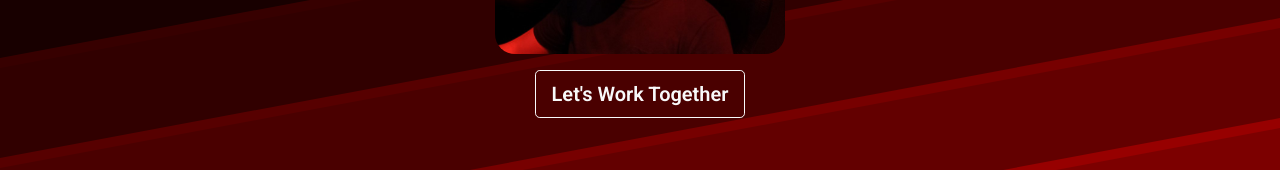
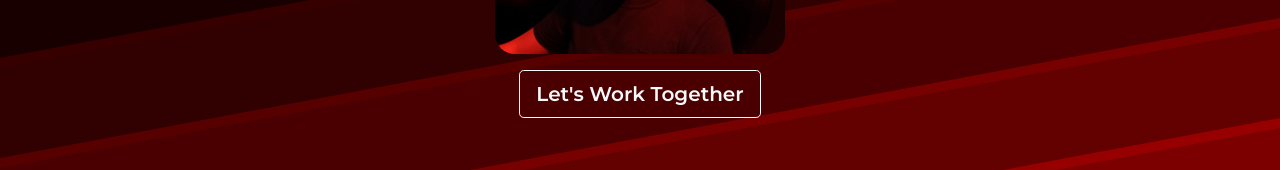
Before and after one commit to Marsyleeno01/portfolio, a plain HTML site: page index.html in a window 1280 px wide. Shown: the part 392-562 px from the top of the page. Drawn offline with nearby package versions, Linux system fonts and the light colour scheme.

Commit message:
Update index.css

```diff
--- a/index.css
+++ b/index.css
@@ -1,7 +1,7 @@
 
 /* Universal Selector */
 * {
-	font-family: "Roboto", sans-serif;
+	font-family: "Montserrat", sans-serif;
 }
 
 /* Type Selector */
```
